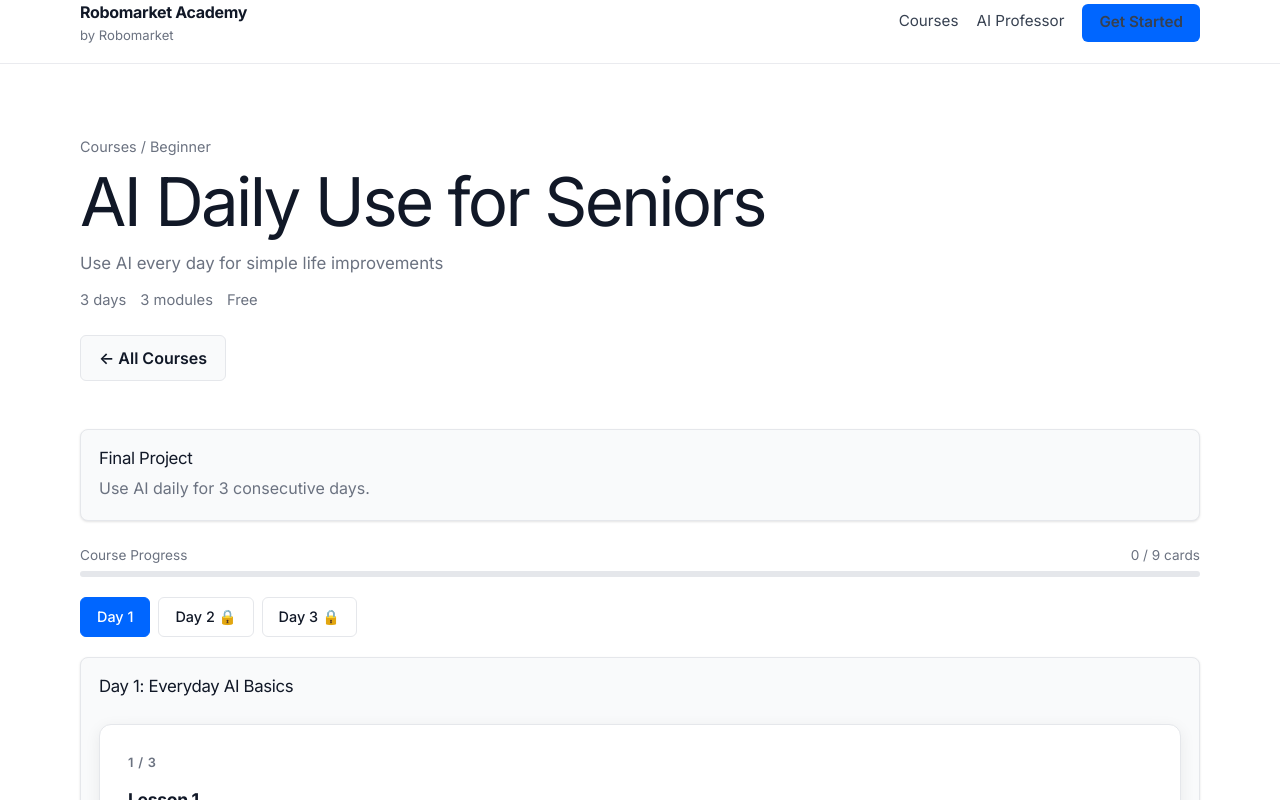
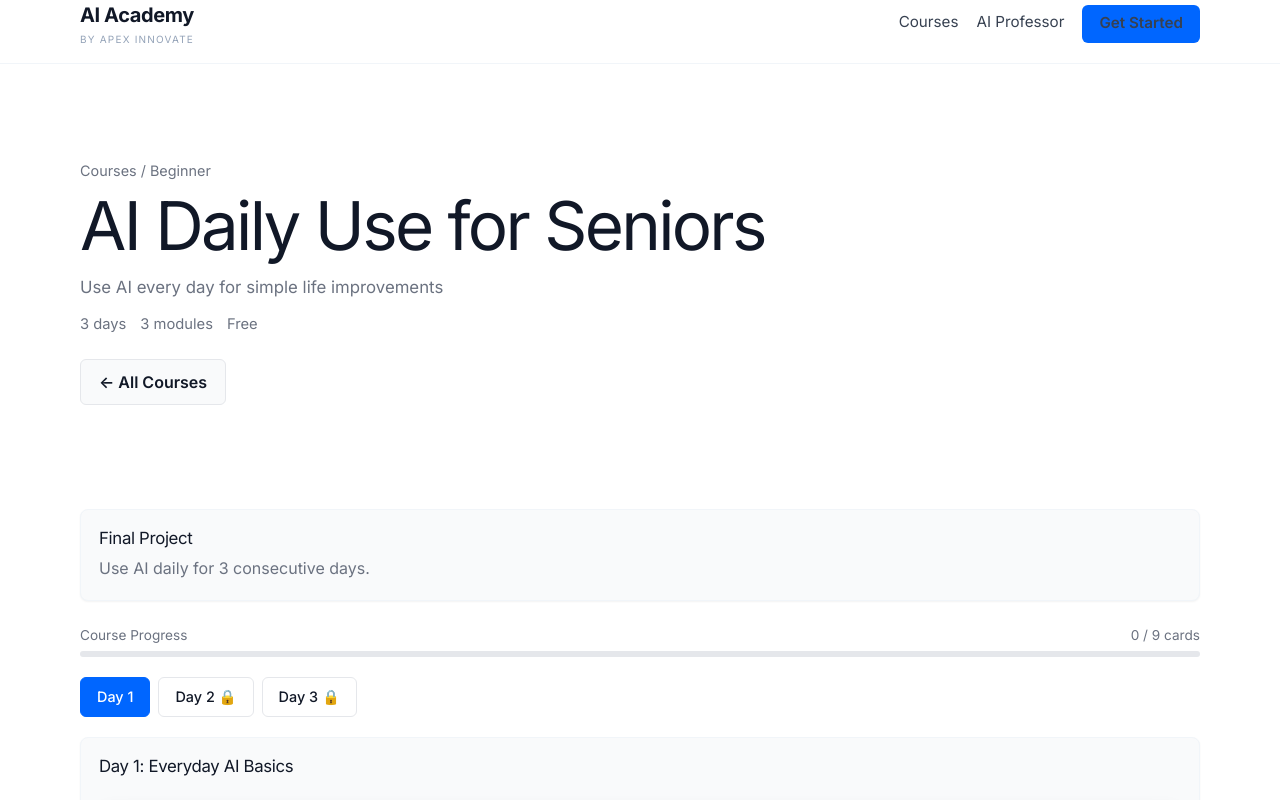
Before and after one commit to Joenasriani/aicourses, a Next.js app: page /courses/ai-seniors-daily in a window 1280 px wide. Shown: the top 800 px of the page. Built offline with nearby package versions, Linux system fonts and the light colour scheme.

Commit message:
Implement SaaS-style Hero and clean Header (AI Academy branding)
Agent-Logs-Url: https://github.com/Joenasriani/aicourses/sessions/75f5d76d-000a-48df-bd99-e76e9ed4815b

Co-authored-by: Joenasriani <3828735+Joenasriani@users.noreply.github.com>

```diff
--- a/app/courses/[slug]/CourseClient.js
+++ b/app/courses/[slug]/CourseClient.js
@@ -22,7 +22,7 @@ function getDefaultQuiz(moduleTitle) {
       correctIndex: 0,
     },
     {
-      prompt: "What is the key benefit of learning with Robomarket Academy?",
+      prompt: "What is the key benefit of learning with AI Academy?",
       options: [
         "Expensive certifications",
         "Real, immediately applicable AI skills",
--- a/app/globals.css
+++ b/app/globals.css
@@ -47,11 +47,12 @@ button {
   position: sticky;
   top: 0;
   z-index: 20;
+  height: 64px;
   /* Semi-transparent background acts as fallback for browsers without backdrop-filter support */
   background: rgba(255, 255, 255, 0.85);
   -webkit-backdrop-filter: blur(12px);
   backdrop-filter: blur(12px);
-  border-bottom: 1px solid rgba(229, 231, 235, 0.8);
+  border-bottom: 1px solid #F1F5F9;
 }
 
 .header-inner {
@@ -69,15 +70,17 @@ button {
 }
 
 .brand-title {
-  font-size: 1rem;
+  font-size: 1.25rem; /* text-xl */
   font-weight: 700;
   letter-spacing: -0.02em;
   color: #111827;
 }
 
 .brand-subtitle {
-  font-size: 0.82rem;
-  color: var(--muted);
+  font-size: 0.625rem; /* text-[10px] */
+  text-transform: uppercase;
+  letter-spacing: 0.12em; /* tracking-widest */
+  color: #94a3b8; /* text-slate-400 */
 }
 
 .site-nav {
@@ -126,7 +129,7 @@ button {
 }
 
 .hero {
-  padding: 72px 0 40px;
+  padding: 96px 0; /* py-24 */
 }
 
 .hero-inner {
@@ -288,10 +291,10 @@ p {
 .pricing-card,
 .final-project,
 .cta-panel {
-  border: 1px solid var(--border);
+  border: 1px solid #F1F5F9;
   background: var(--surface);
   border-radius: var(--radius);
-  box-shadow: var(--shadow);
+  box-shadow: 0 1px 2px 0 rgba(0, 0, 0, 0.05); /* shadow-sm */
 }
 
 .value-card,
--- a/app/layout.js
+++ b/app/layout.js
@@ -2,8 +2,8 @@ import './globals.css'
 import Providers from './Providers'
 
 export const metadata = {
-  title: 'Robomarket Academy',
-  description: 'Learn AI through real, structured courses'
+  title: 'AI Academy',
+  description: 'Interactive, 5-day AI courses designed for practical results.'
 }
 
 export default function RootLayout({ children }) {
@@ -16,12 +16,12 @@ export default function RootLayout({ children }) {
       </head>
       <body>
         <Providers>
-          <header className="site-header h-16">
+          <header className="site-header">
             <div className="container">
               <div className="header-inner">
                 <a href="/" className="brand">
-                  <span className="brand-title">Robomarket Academy</span>
-                  <span className="brand-subtitle">by Robomarket</span>
+                  <span className="brand-title">AI Academy</span>
+                  <span className="brand-subtitle">by Apex Innovate</span>
                 </a>
                 <nav className="site-nav">
                   <a href="/courses" className="nav-link">Courses</a>
--- a/app/page.js
+++ b/app/page.js
@@ -23,11 +23,19 @@ export default function Home() {
         <div className="container">
           <div className="hero-inner">
             <div>
-              <p className="eyebrow">Robomarket Academy</p>
-              <h1>Learn AI the<br />right way.</h1>
-              <p className="hero-text">Practical, structured courses that help you use AI tools in your real daily life — from beginners to seniors.</p>
+              <h1 className="text-6xl font-bold tracking-tighter leading-tight text-gray-900">
+                Learn anything the easy way.
+              </h1>
+              <p className="text-xl text-slate-500 max-w-2xl mt-4">
+                Interactive, 5-day AI courses designed for practical results. No fluff, just progress.
+              </p>
               <div className="hero-actions">
-                <a href="/courses" className="btn btn-primary">Browse Courses</a>
+                <a
+                  href="/courses"
+                  className="inline-flex items-center justify-center rounded-xl px-6 py-3 text-sm font-semibold text-white shadow-sm transition active:scale-95 hover:opacity-95 focus:outline-none focus-visible:ring-2 focus-visible:ring-[#0066FF]/40 bg-[#0066FF]"
+                >
+                  Start Learning
+                </a>
               </div>
             </div>
           </div>
```
